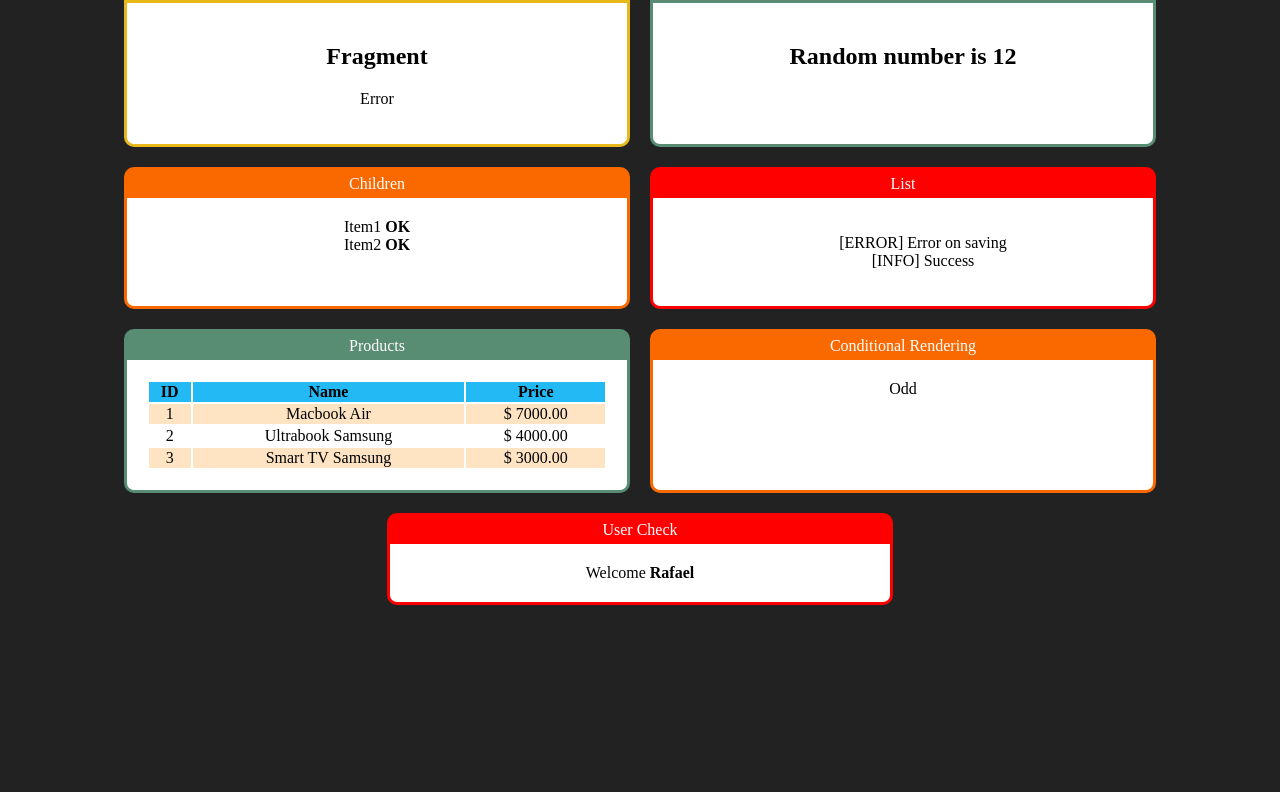
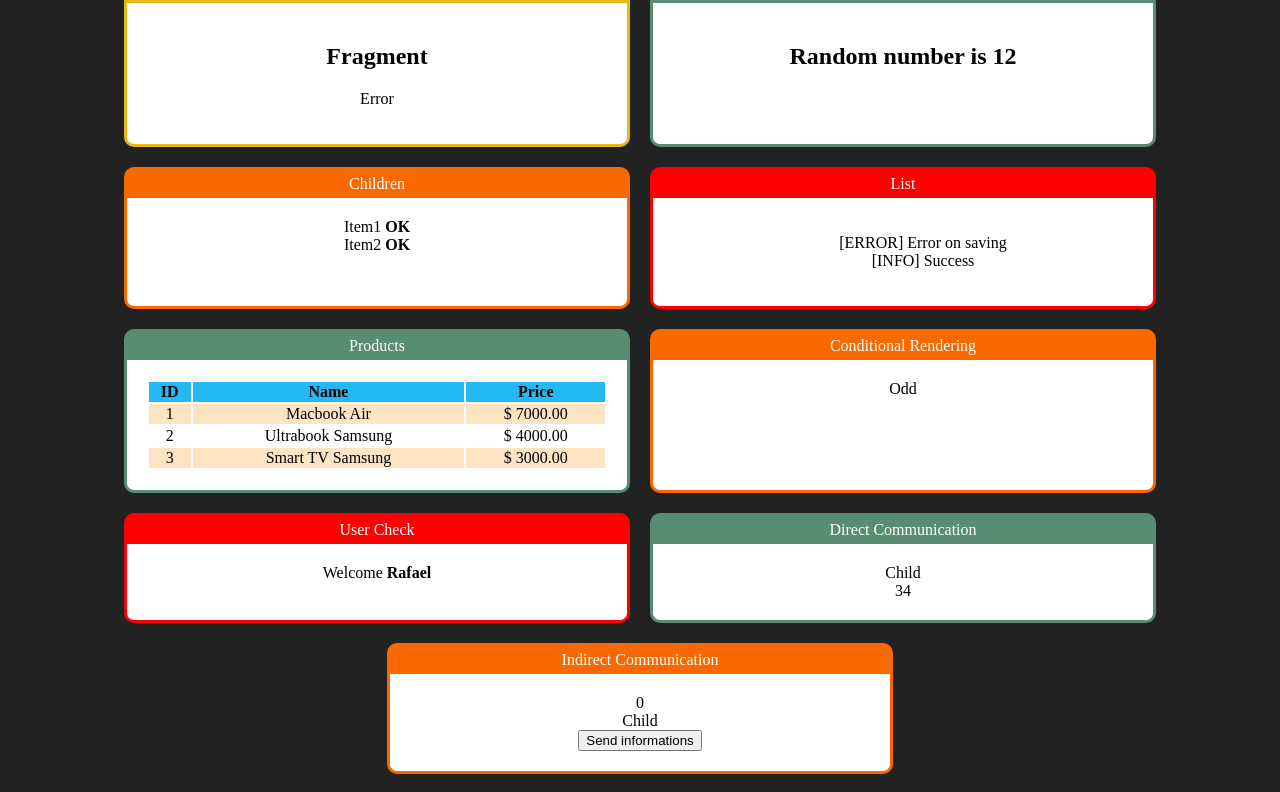
Before and after one commit to rafaelsantos/reactjs-course, a React (Create React App) app in the folder react-fundamentals/: page / in a window 1280 px wide. Shown: the part 361-1153 px from the top of the page. Before the commit the page ends 984 px from the top, so only its background shows below. Built offline with nearby package versions, Linux system fonts and the light colour scheme.

Commit message:
Working with direct and indirect coomunication between root and child component

```diff
--- a/react-fundamentals/src/App.jsx
+++ b/react-fundamentals/src/App.jsx
@@ -15,6 +15,9 @@ import Products from './components/list/Products'
 
 import Conditional from './components/conditional/Conditional'
 import User from './components/conditional/User'
+
+import RootCommunication from './components/communication/DirectRoot'
+import RootIndirectCommunication from './components/communication/IndirectRoot'
 
 import './App.css'
 
@@ -69,6 +72,14 @@ export default () => {
                 <Card title="User Check">
                     <User user={ { name: 'Rafael' } }/>
                 </Card>
+
+                <Card title="Direct Communication" color="#588C73">
+                    <RootCommunication />
+                </Card>
+
+                <Card title="Indirect Communication" color="#FA6900">
+                    <RootIndirectCommunication />
+                </Card>
             </div>
         </div>
     )
--- /dev/null
+++ b/react-fundamentals/src/components/communication/DirectChild.jsx
@@ -0,0 +1,11 @@
+import React from 'react'
+
+export default (props) => {
+    return (
+        <div>
+            <div>{ props.text }</div>
+            <div>{ props.number }</div>
+            <div>{ props.bool }</div>
+        </div>
+    )
+}
--- /dev/null
+++ b/react-fundamentals/src/components/communication/DirectRoot.jsx
@@ -0,0 +1,10 @@
+import React from 'react'
+import DirectChild from './DirectChild'
+
+export default (props) => {
+    return (
+        <div>
+            <DirectChild text="Child" number={34} bool={true} />
+        </div>
+    )
+}
--- /dev/null
+++ b/react-fundamentals/src/components/communication/IndirectChild.jsx
@@ -0,0 +1,10 @@
+import React from 'react'
+
+export default (props) => {
+    return (
+        <div>
+            <div>Child</div>
+            <button onClick={e => props.whenClick('Paul', 57, false)}>Send informations</button>
+        </div>
+    )
+}
--- /dev/null
+++ b/react-fundamentals/src/components/communication/IndirectRoot.jsx
@@ -0,0 +1,20 @@
+import React from 'react'
+import IndirectChild from './IndirectChild'
+
+export default (props) => {
+    let name = ''
+    let age = 0
+    function sendInformations(nameParam, ageParam, nerd) {
+        name = nameParam
+        age = ageParam
+    }
+    return (
+        <div>
+            <div>
+                <span> { name } </span>
+                <span> { age } </span>
+            </div>
+            <IndirectChild whenClick={sendInformations} />
+        </div>
+    )
+}
```
